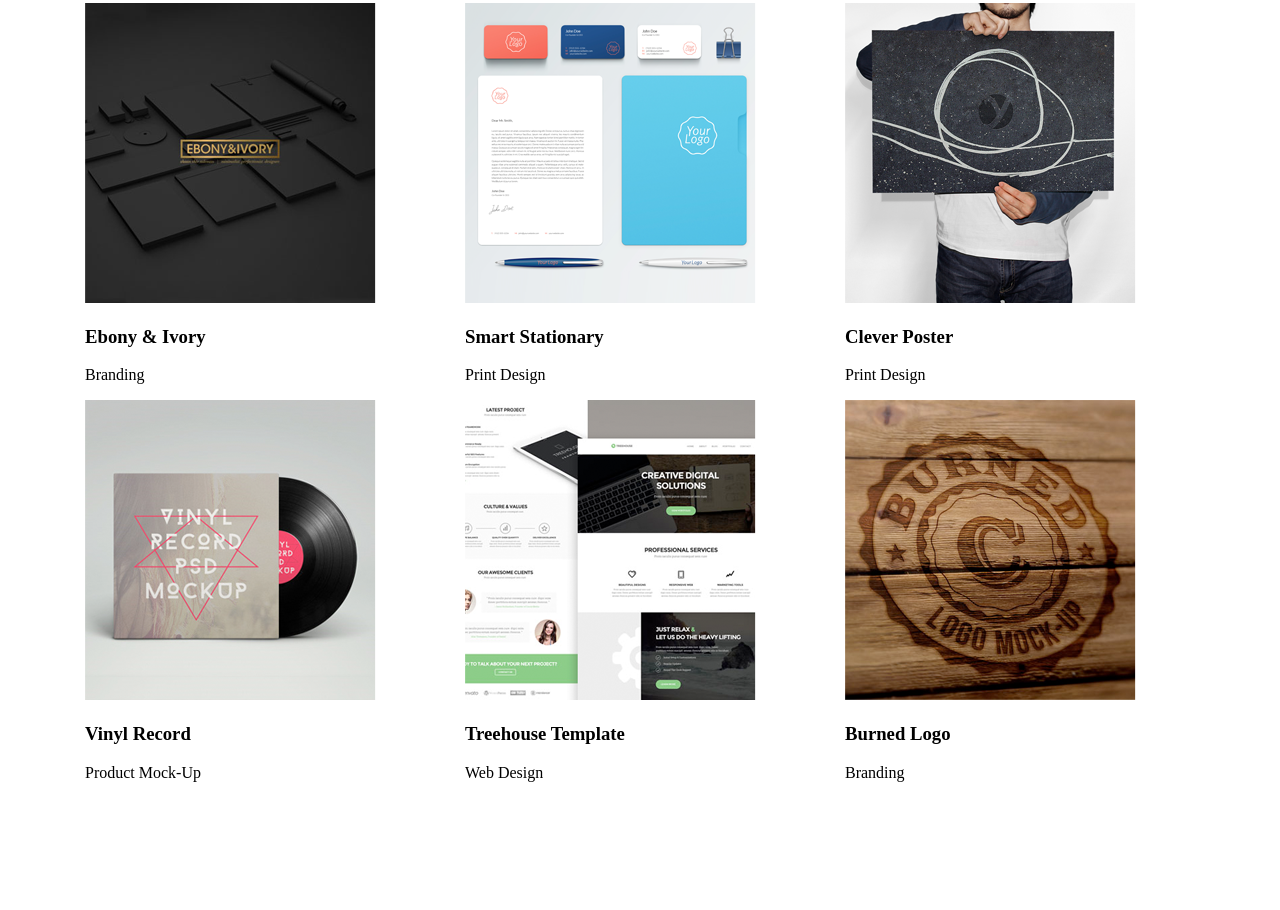
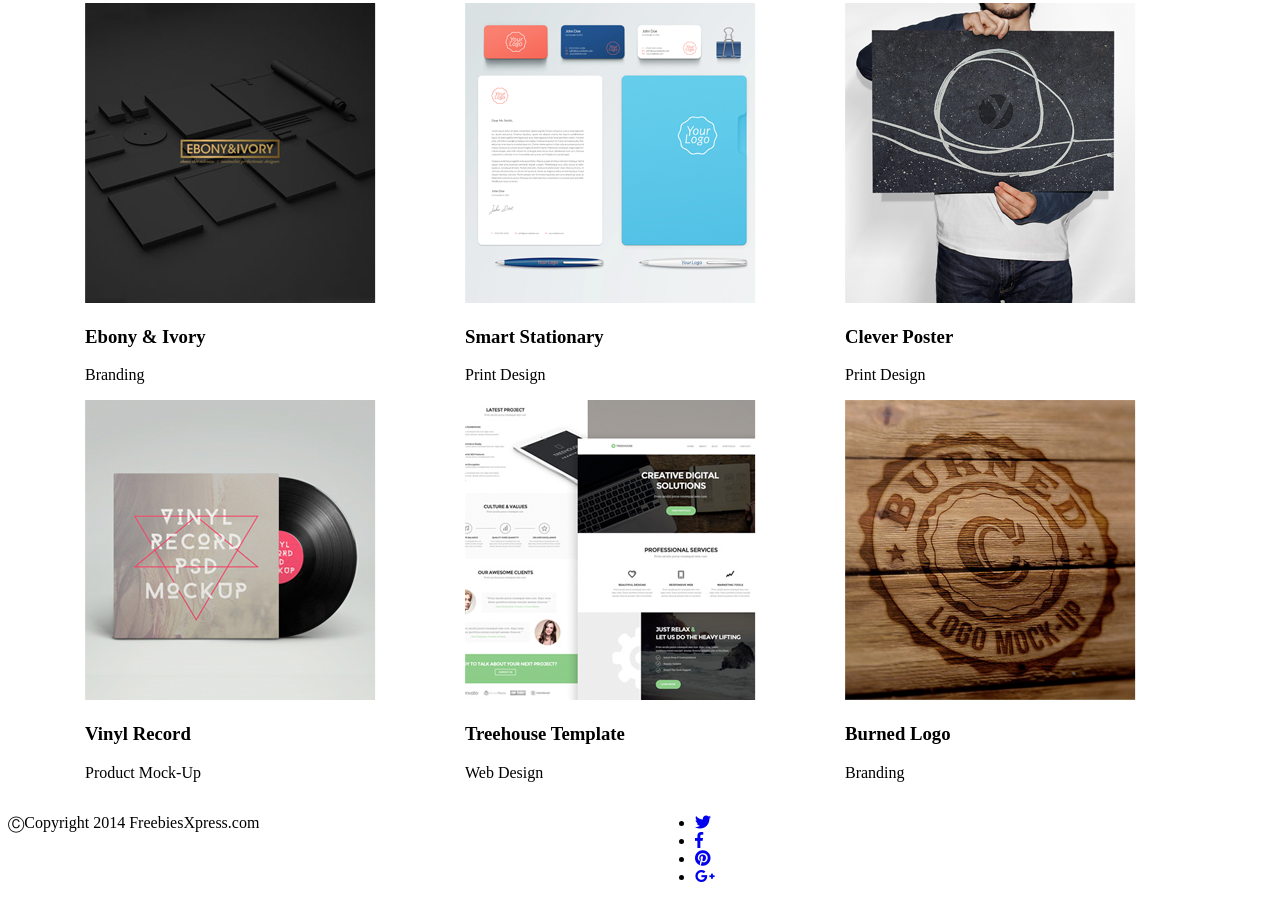
Before and after one commit to T81P/Avocode-project, a website: page index.html in a window 1280 px wide. Shown: the part 613-1523 px from the top of the page. Before the commit the page ends 1419 px from the top, so only its background shows below. Drawn offline with Linux system fonts and the light colour scheme.

Commit message:
Add html for section footer

```diff
--- a/index.html
+++ b/index.html
@@ -162,6 +162,29 @@
 			</div>
 		</div>
 	</section>
+	<section class="footer">
+		<div class="row d-flex">
+                <div class="col md-6 d-flex justify-content-around">
+                    <p> &#9400;Copyright 2014 FreebiesXpress.com</p>
+                </div>
+                <div class="col md-4 d-flex justify-content-around">
+                    <ul class="list-inline">
+                        <li class="list-inline-item">
+                            <a class="footer-link" href="#"><span class="fab fa-twitter"></span></a>
+                        </li>
+                        <li class="list-inline-item">
+                            <a class="footer-link" href="#"><span class="fab fa-facebook-f"></span></a>
+                        </li>
+                        <li class="list-inline-item">
+                            <a class="footer-link" href="#"><span class="fab fa-pinterest"></span></a>
+                        </li>
+                        <li class="list-inline-item">
+                            <a class="footer-link" href="#"><span class="fab fa-google-plus-g"></span></a>
+                        </li>
+                    </ul>
+                </div>
+            </div>
+	</section>
 
 </body>
 </html>
```
